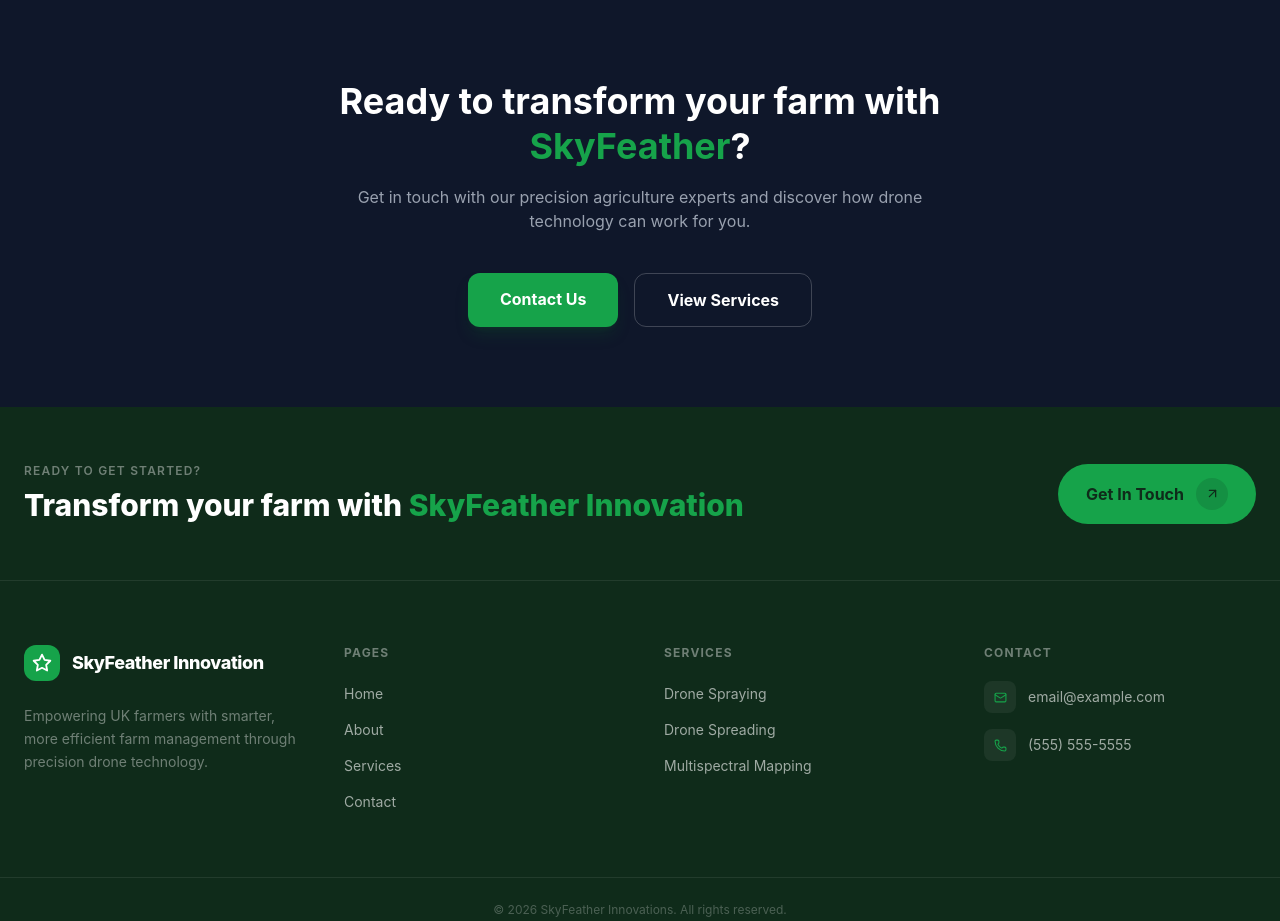
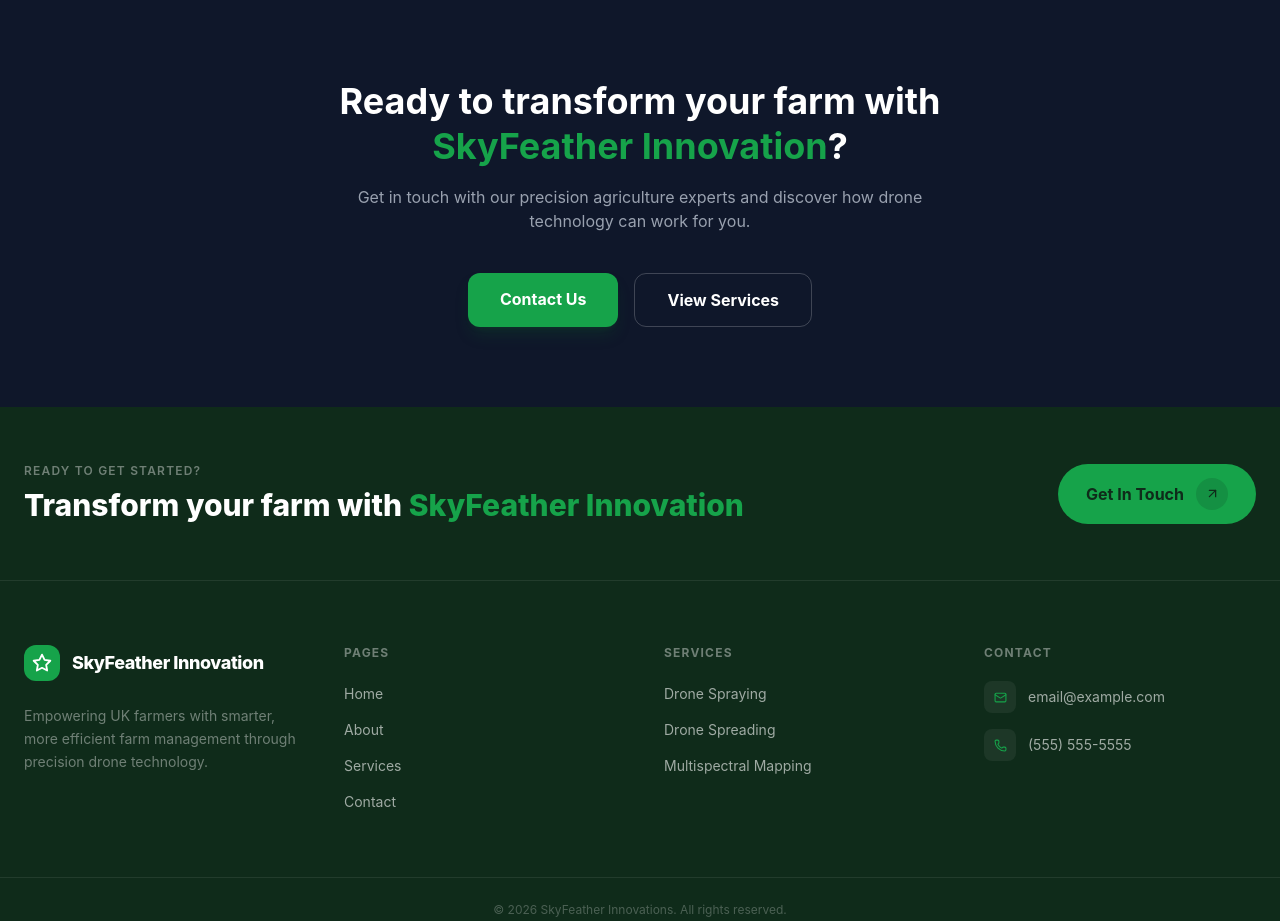
Before and after one commit to mithlohar144/SkyFeather-Innovations, a React (Vite) app in the folder SkyFeather/: page /about in a window 1280 px wide. Shown: the part 2240-3161 px from the top of the page. Built offline with nearby package versions, Linux system fonts and the light colour scheme.

Commit message:
Update About component to reflect branding as "SkyFeather Innovation"

```diff
--- a/SkyFeather/src/pages/About.jsx
+++ b/SkyFeather/src/pages/About.jsx
@@ -92,7 +92,7 @@ const About = () => {
         <section className="py-20 bg-agri-dark text-white text-center">
           <div className="container mx-auto px-6">
             <h2 className="text-3xl md:text-4xl font-bold max-w-2xl mx-auto leading-tight">
-              Ready to transform your farm with <span className="text-agri-green">SkyFeather</span>?
+              Ready to transform your farm with <span className="text-agri-green">SkyFeather Innovation</span>?
             </h2>
             <p className="mt-4 text-gray-400 max-w-xl mx-auto">
               Get in touch with our precision agriculture experts and discover how drone technology can work for you.
```
